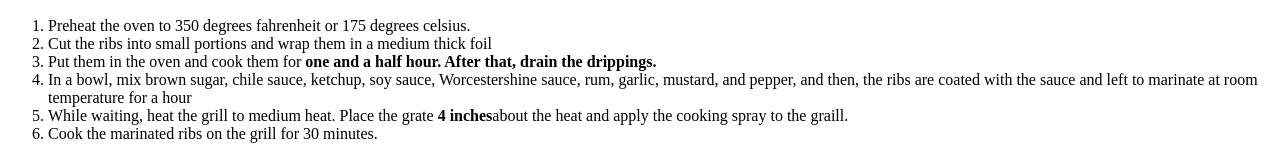
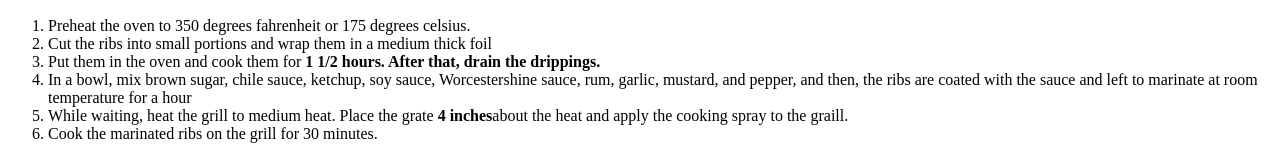
Before and after one commit to Genarl-ops/odin-recipes, a plain HTML site: page recipes/Barbequed_Ribs.html in a window 1280 px wide. Shown: the part 716-861 px from the top of the page. Drawn offline with Linux system fonts and the light colour scheme.

Commit message:
Made a minor change to be consistent

```diff
--- a/recipes/Barbequed_Ribs.html
+++ b/recipes/Barbequed_Ribs.html
@@ -28,7 +28,7 @@
         <ol>
             <li>Preheat the oven to 350 degrees fahrenheit or 175 degrees celsius.</li>
             <li>Cut the ribs into small portions and wrap them in a medium thick foil</li>
-            <li>Put them in the oven and cook them for <strong>one and a half hour. After that, drain the drippings.</strong></li>
+            <li>Put them in the oven and cook them for <strong>1 1/2 hours. After that, drain the drippings.</strong></li>
             <li>In a bowl, mix brown sugar, chile sauce, ketchup, soy sauce, Worcestershine sauce, rum, garlic, mustard, and pepper, and then, the ribs are coated with the sauce and left to marinate at room temperature for a hour</li>
             <li>While waiting, heat the grill to medium heat. Place the grate <strong>4 inches</strong>about the heat and apply the cooking spray to the graill.</li>
             <li>Cook the marinated ribs on the grill for 30 minutes.</li>
```
